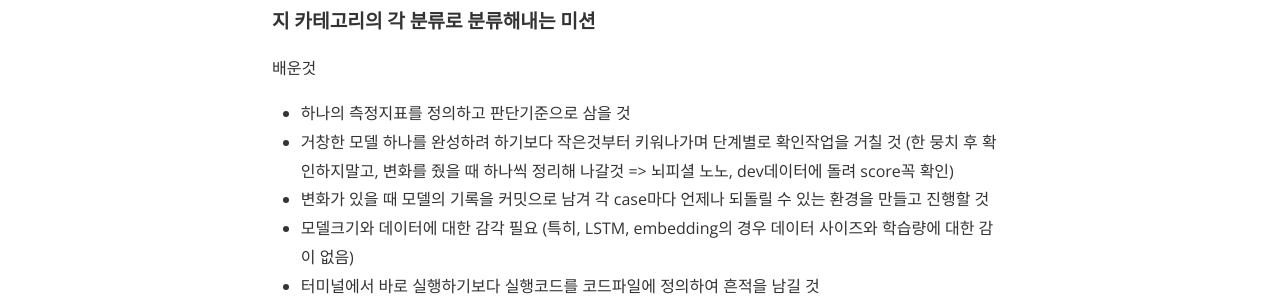
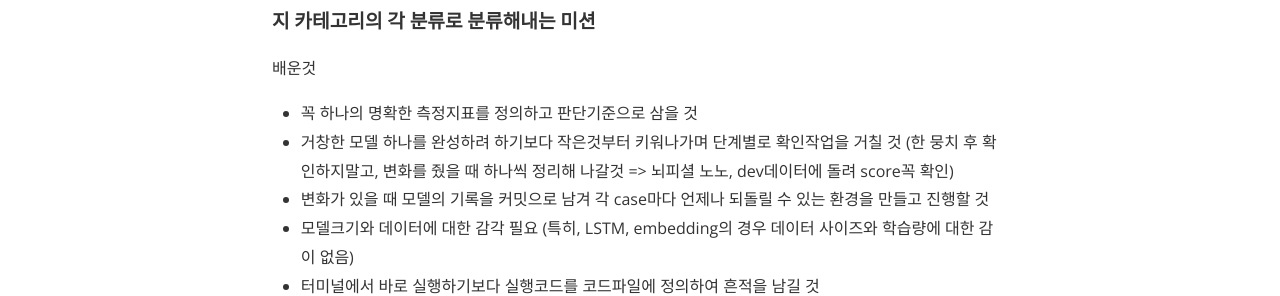
Before and after one commit to jjunghub/blog, a Jekyll site: the page built from _posts/2019-01-07-fromkakao.markdown, in a window 1280 px wide. Shown: the part 414-710 px from the top of the page. Built offline with Jekyll 4.4.1, drawn with Linux system fonts in a browser that asks for light colours; nearby versions of some CDN libraries.

Commit message:
rename repo

```diff
--- a/_config.yml
+++ b/_config.yml
@@ -18,7 +18,7 @@ description: >
 # Base URL of site (i.e. /blog). It should always start with a slash,
 # and never end with a slash. Set it to a blank value if hosting at the
 # root of your server.
-baseurl: "/home" # the subpath of your site, e.g. /blog/
+baseurl: "/blog" # the subpath of your site, e.g. /blog/
 url: "http://jjunghub.github.io" # the base hostname & protocol for your site
 cover: "/assets/header_image.jpg"
 logo: "/assets/logojjung.png"
--- a/_posts/2019-01-07-fromkakao.markdown
+++ b/_posts/2019-01-07-fromkakao.markdown
@@ -11,7 +11,7 @@ categories: [From mistakes, kakao, AI]
 #### 쇼핑몰 상품정보(이미지벡터, 상품텍스트정보)로 부터 대분류,중분류,소분류,세부분류의 4가지 카테고리의 각 분류로 분류해내는 미션
 
 배운것
-* 하나의 측정지표를 정의하고 판단기준으로 삼을 것
+* 꼭 하나의 명확한 측정지표를 정의하고 판단기준으로 삼을 것
 * 거창한 모델 하나를 완성하려 하기보다 작은것부터 키워나가며 단계별로 확인작업을 거칠 것
 (한 뭉치 후 확인하지말고, 변화를 줬을 때 하나씩 정리해 나갈것 => 뇌피셜 노노, dev데이터에 돌려 score꼭 확인)
 * 변화가 있을 때 모델의 기록을 커밋으로 남겨 각 case마다 언제나 되돌릴 수 있는 환경을 만들고 진행할 것
```
